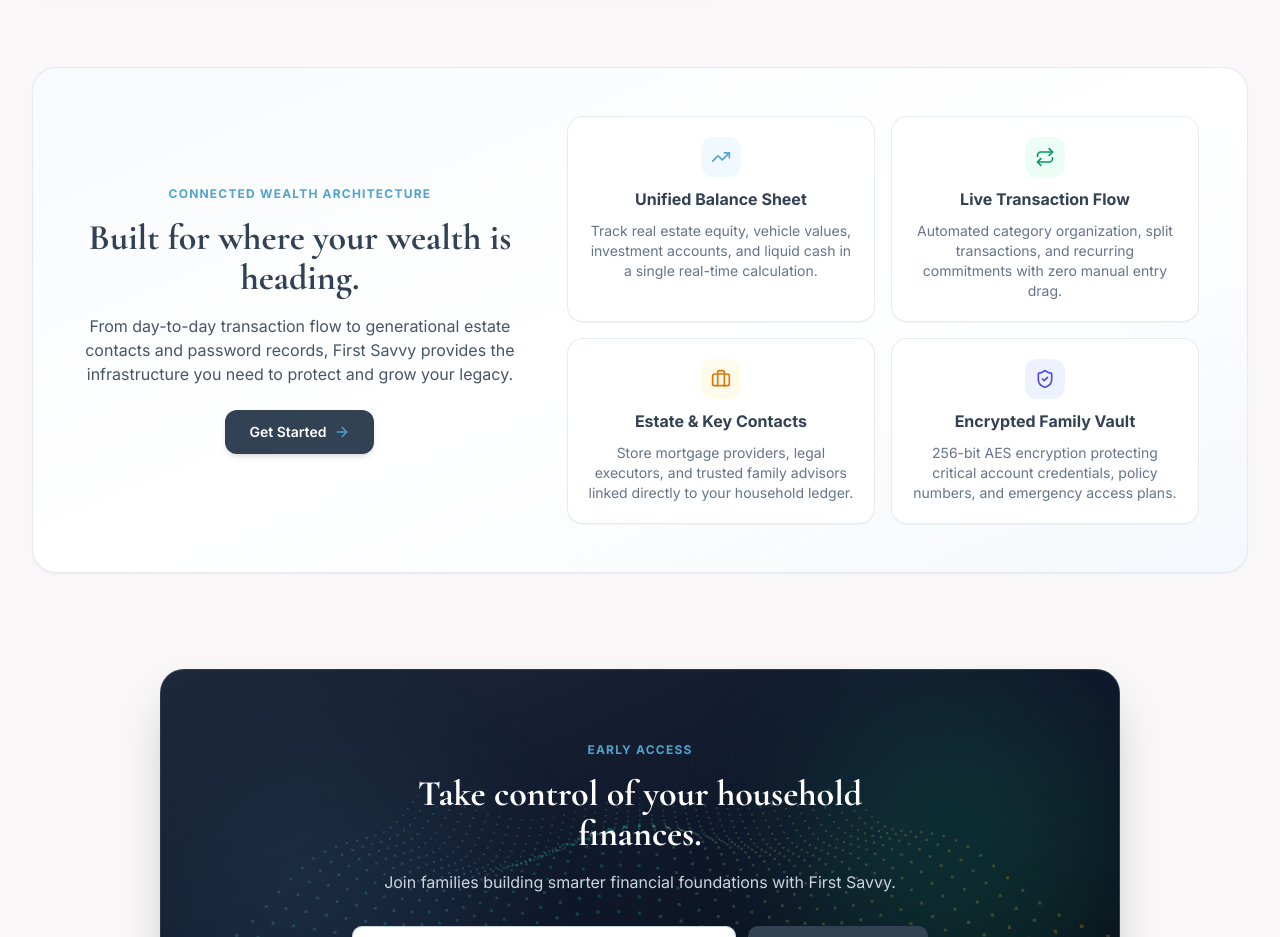
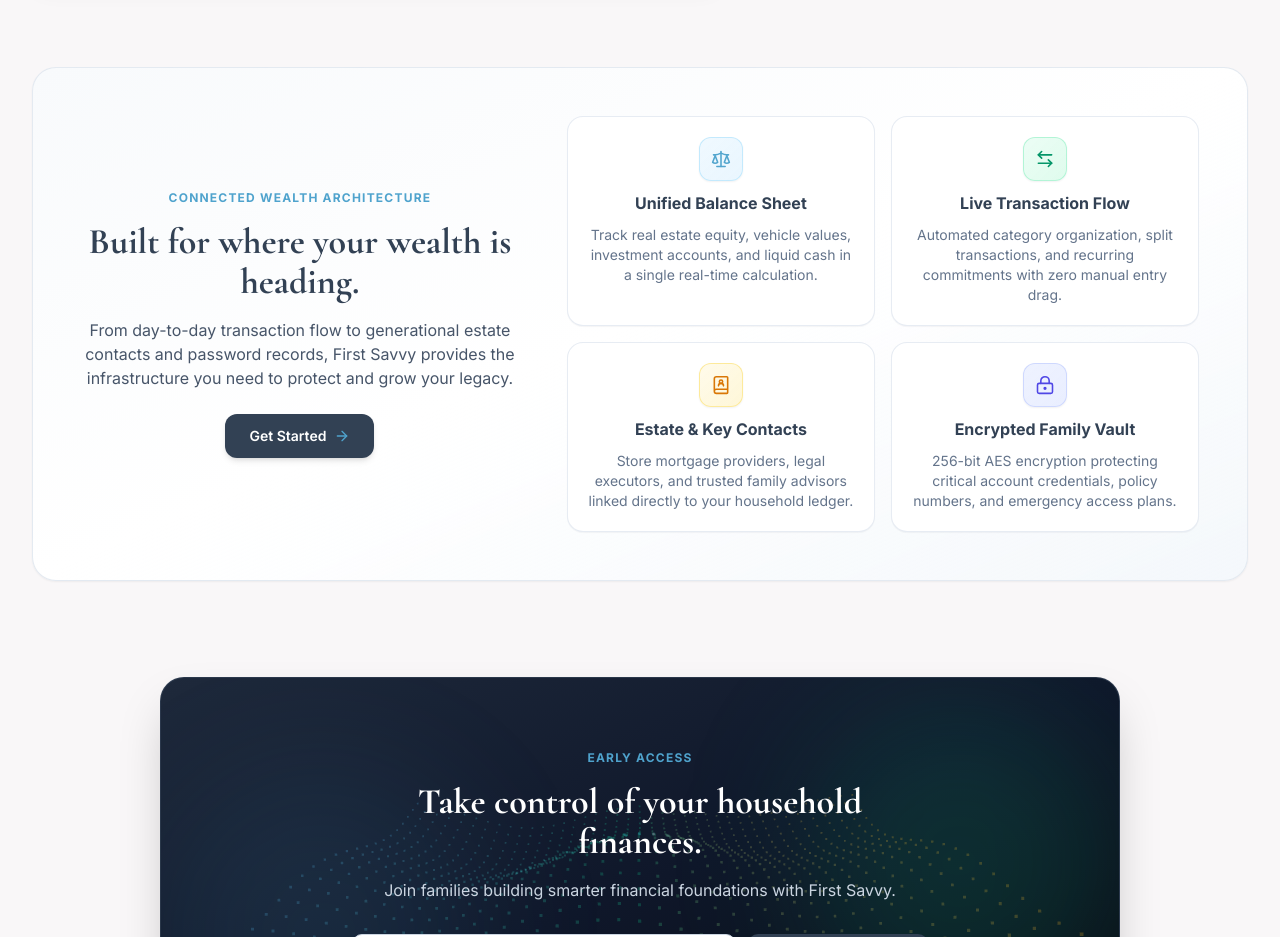
Before and after one commit to Ruhan-AI/1stsavvy, a Next.js app: page /personal-finance in a window 1280 px wide. Shown: the part 2480-3417 px from the top of the page. Built offline with nearby package versions, Linux system fonts and the light colour scheme.

Commit message:
fix(personal-finance): replace generic AI template icons with UI-native fintech icons and badges

```diff
--- a/src/app/(marketing)/personal-finance/page.tsx
+++ b/src/app/(marketing)/personal-finance/page.tsx
@@ -28,7 +28,11 @@
   CreditCard,
   Briefcase,
   PieChart,
-  Repeat
+  Repeat,
+  Scale,
+  ArrowLeftRight,
+  BookUser,
+  LockKeyhole
 } from 'lucide-react';
 
 
@@ -207,9 +211,9 @@
             {/* Right Column: Architectural Pillar Cards */}
             <div className="lg:col-span-7 grid grid-cols-1 sm:grid-cols-2 gap-4">
               {/* Card 1: Balance Sheet */}
-              <div className="text-center p-4 sm:p-5 rounded-2xl bg-white dark:bg-slate-800/80 border border-slate-200/80 dark:border-slate-700/80 shadow-2xs space-y-2.5">
-                <div className="w-10 h-10 mx-auto rounded-xl bg-sky-50 dark:bg-sky-950/60 text-[#52A5CE] flex items-center justify-center">
-                  <TrendingUp className="w-5 h-5" />
+              <div className="text-center p-4 sm:p-5 rounded-2xl bg-white dark:bg-slate-800/80 border border-slate-200/80 dark:border-slate-700/80 shadow-2xs space-y-2.5 hover:border-sky-300 dark:hover:border-sky-700/80 transition-all duration-200 group">
+                <div className="w-11 h-11 mx-auto rounded-xl bg-gradient-to-br from-sky-50 to-sky-100/70 dark:from-sky-950/80 dark:to-sky-900/50 border border-sky-200/80 dark:border-sky-800/80 text-[#52A5CE] flex items-center justify-center shadow-xs group-hover:scale-105 transition-transform">
+                  <Scale className="w-5 h-5 stroke-[1.9]" />
                 </div>
                 <h3 className="text-base font-bold text-brand-navy dark:text-white">Unified Balance Sheet</h3>
                 <p className="text-xs sm:text-sm text-slate-500 dark:text-slate-400 leading-relaxed">
@@ -218,9 +222,9 @@
               </div>
 
               {/* Card 2: Cash Flow */}
-              <div className="text-center p-4 sm:p-5 rounded-2xl bg-white dark:bg-slate-800/80 border border-slate-200/80 dark:border-slate-700/80 shadow-2xs space-y-2.5">
-                <div className="w-10 h-10 mx-auto rounded-xl bg-emerald-50 dark:bg-emerald-950/60 text-emerald-600 dark:text-emerald-400 flex items-center justify-center">
-                  <Repeat className="w-5 h-5" />
+              <div className="text-center p-4 sm:p-5 rounded-2xl bg-white dark:bg-slate-800/80 border border-slate-200/80 dark:border-slate-700/80 shadow-2xs space-y-2.5 hover:border-emerald-300 dark:hover:border-emerald-700/80 transition-all duration-200 group">
+                <div className="w-11 h-11 mx-auto rounded-xl bg-gradient-to-br from-emerald-50 to-emerald-100/70 dark:from-emerald-950/80 dark:to-emerald-900/50 border border-emerald-200/80 dark:border-emerald-800/80 text-emerald-600 dark:text-emerald-400 flex items-center justify-center shadow-xs group-hover:scale-105 transition-transform">
+                  <ArrowLeftRight className="w-5 h-5 stroke-[1.9]" />
                 </div>
                 <h3 className="text-base font-bold text-brand-navy dark:text-white">Live Transaction Flow</h3>
                 <p className="text-xs sm:text-sm text-slate-500 dark:text-slate-400 leading-relaxed">
@@ -229,9 +233,9 @@
               </div>
 
               {/* Card 3: Estate & Contacts */}
-              <div className="text-center p-4 sm:p-5 rounded-2xl bg-white dark:bg-slate-800/80 border border-slate-200/80 dark:border-slate-700/80 shadow-2xs space-y-2.5">
-                <div className="w-10 h-10 mx-auto rounded-xl bg-amber-50 dark:bg-amber-950/60 text-amber-600 dark:text-amber-400 flex items-center justify-center">
-                  <Briefcase className="w-5 h-5" />
+              <div className="text-center p-4 sm:p-5 rounded-2xl bg-white dark:bg-slate-800/80 border border-slate-200/80 dark:border-slate-700/80 shadow-2xs space-y-2.5 hover:border-amber-300 dark:hover:border-amber-700/80 transition-all duration-200 group">
+                <div className="w-11 h-11 mx-auto rounded-xl bg-gradient-to-br from-amber-50 to-amber-100/70 dark:from-amber-950/80 dark:to-amber-900/50 border border-amber-200/80 dark:border-amber-800/80 text-amber-600 dark:text-amber-400 flex items-center justify-center shadow-xs group-hover:scale-105 transition-transform">
+                  <BookUser className="w-5 h-5 stroke-[1.9]" />
                 </div>
                 <h3 className="text-base font-bold text-brand-navy dark:text-white">Estate & Key Contacts</h3>
                 <p className="text-xs sm:text-sm text-slate-500 dark:text-slate-400 leading-relaxed">
@@ -240,9 +244,9 @@
               </div>
 
               {/* Card 4: Vault & Privacy */}
-              <div className="text-center p-4 sm:p-5 rounded-2xl bg-white dark:bg-slate-800/80 border border-slate-200/80 dark:border-slate-700/80 shadow-2xs space-y-2.5">
-                <div className="w-10 h-10 mx-auto rounded-xl bg-indigo-50 dark:bg-indigo-950/60 text-indigo-600 dark:text-indigo-400 flex items-center justify-center">
-                  <ShieldCheck className="w-5 h-5" />
+              <div className="text-center p-4 sm:p-5 rounded-2xl bg-white dark:bg-slate-800/80 border border-slate-200/80 dark:border-slate-700/80 shadow-2xs space-y-2.5 hover:border-indigo-300 dark:hover:border-indigo-700/80 transition-all duration-200 group">
+                <div className="w-11 h-11 mx-auto rounded-xl bg-gradient-to-br from-indigo-50 to-indigo-100/70 dark:from-indigo-950/80 dark:to-indigo-900/50 border border-indigo-200/80 dark:border-indigo-800/80 text-indigo-600 dark:text-indigo-400 flex items-center justify-center shadow-xs group-hover:scale-105 transition-transform">
+                  <LockKeyhole className="w-5 h-5 stroke-[1.9]" />
                 </div>
                 <h3 className="text-base font-bold text-brand-navy dark:text-white">Encrypted Family Vault</h3>
                 <p className="text-xs sm:text-sm text-slate-500 dark:text-slate-400 leading-relaxed">
```
